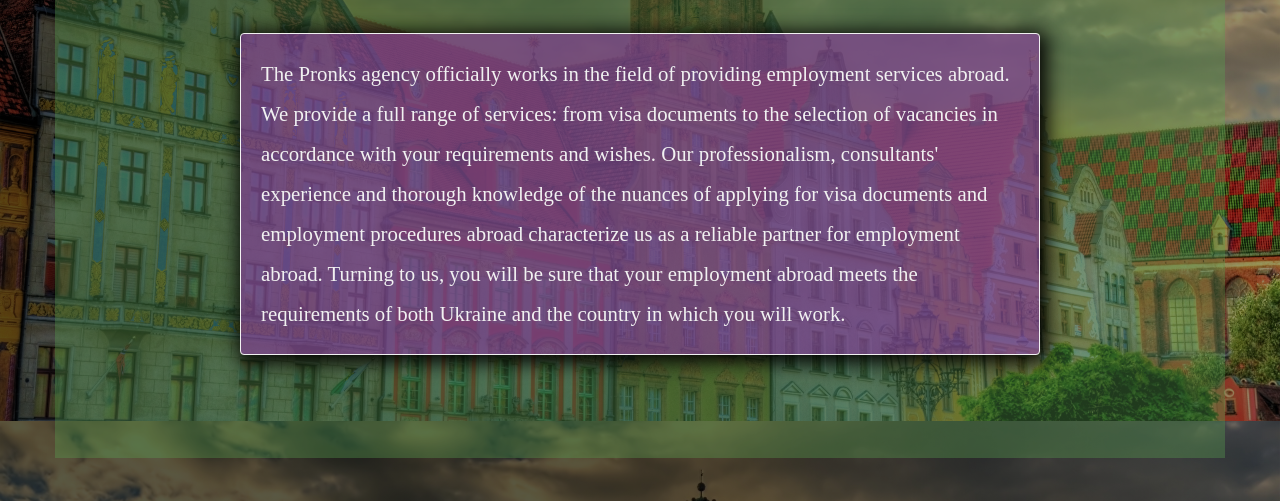
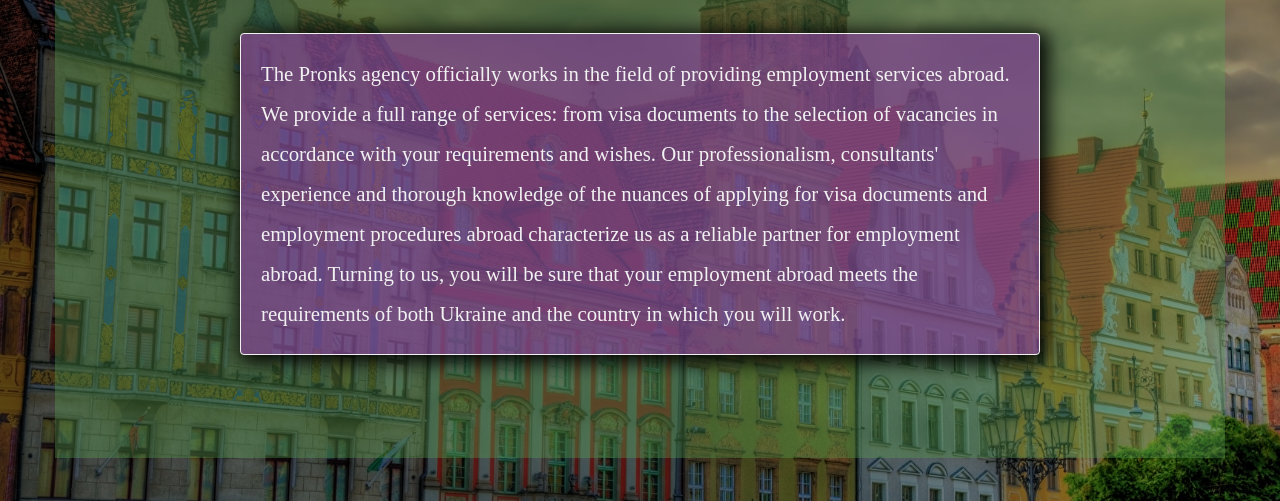
Before and after one commit to Bohdan-Pronkurov/pronks, a plain HTML site: page pages/aboutPage/about.html in a window 1280 px wide. Shown: the part 299-800 px from the top of the page. Drawn offline with nearby package versions, Linux system fonts and the light colour scheme.

```diff
--- a/pages/aboutPage/style.css
+++ b/pages/aboutPage/style.css
@@ -3,6 +3,8 @@
     width: 100%;
     height: 70vh;
     padding: 50px 0;
+    background-size: cover;
+    background-repeat: no-repeat;
 }
 
 .wrap-info {
--- a/pages/contactPage/style.css
+++ b/pages/contactPage/style.css
@@ -3,6 +3,8 @@
     width: 100%;
     height: 70vh;
     text-align: center;
+    background-size: cover;
+    background-repeat: no-repeat;
 }
 
 .phone-info {
--- a/pages/proposePages/work/style.css
+++ b/pages/proposePages/work/style.css
@@ -9,6 +9,7 @@ body {
     width: 100%;
     margin: 0;
     padding: 5vh 0 0 0;
+    background-size: cover;
 }
 
 .c-work__container {
--- a/stylesheet/index.css
+++ b/stylesheet/index.css
@@ -7,8 +7,9 @@
 .page {
     width: 100%;
     background: linear-gradient(90deg, rgba(0, 0, 0, .65) 50%, rgba(0, 0, 1, .4) 100%), url("../img/Poland_Houses_Sky_508076_1920x1080.jpg"), center;
-    background-size: 100%;
+    background-size: cover;
     background-attachment: fixed;
+    background-repeat: no-repeat;
 }
 
 .container {
```
